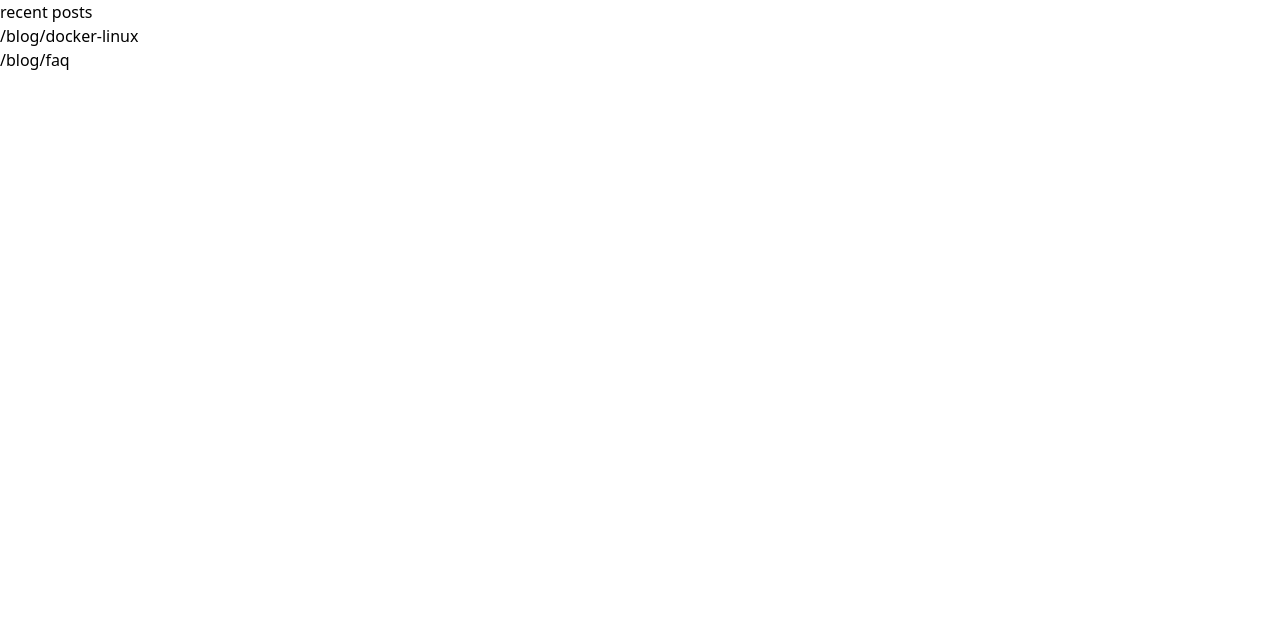
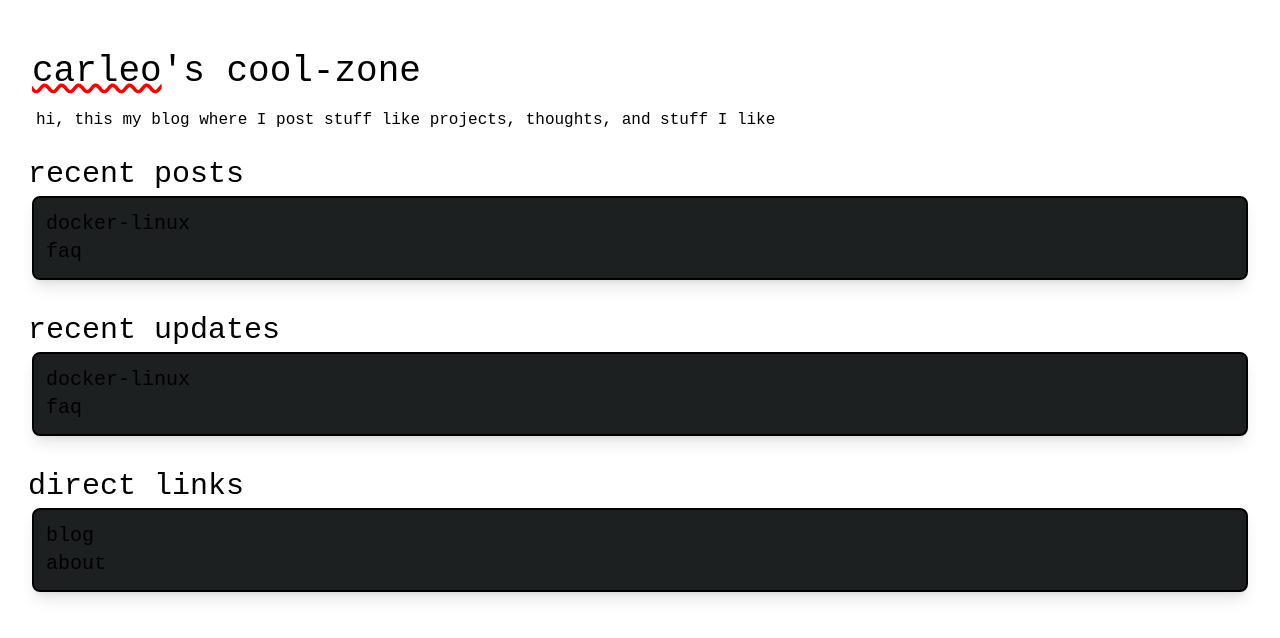
Before and after one commit to carleom/carleozcoolzone, a Next.js app: page / in a window 1280 px wide. Shown: the top 638 px of the page. Built offline with nearby package versions, Linux system fonts and the light colour scheme.

Commit message:
index done

```diff
--- a/pages/_document.js
+++ b/pages/_document.js
@@ -2,9 +2,9 @@ import { Html, Head, Main, NextScript } from 'next/document'
 
 export default function Document() {
   return (
-    <Html lang="en" className='dark bg-bg2'>
+    <Html lang="en" className='dark'>
       <Head />
-      <body className='bg4'>
+      <body className='bg-bg2 p-7'>
         <Main />
         <NextScript />
       </body>
--- a/pages/index.js
+++ b/pages/index.js
@@ -3,23 +3,88 @@ import fs from "fs";
 
 const Home = ({ slugs }) => {
   return(
+    <>
+      <Intro />
+      <div className="space-y-8">
         <RecentPosts slugs={slugs}/>
+        <RecentUpdates slugs={slugs}/>
+        <DirectLinks/>
+      </div>
+    </>
   )
 };
 
 const RecentPosts = ({slugs}) => {
   return(
     <div>
-    <h3 className="bg_h">recent posts</h3>
+      <h3 className="text-blue text-3xl">recent posts</h3>
+      <Container>
       {slugs.map(slug => {
             return (
-        <div className="" key={slug}>
-          <Link href={"/blog/" + slug}>
-            {"/blog/" + slug}
+              <div key={slug}>
+                <Link href={"/blog/" + slug} className="text-xl">
+                  {slug}
                 </Link>
               </div>
             );
       })}
+      </Container>
+    </div>
+  )
+}
+
+const RecentUpdates = ({slugs}) => {
+  return(
+    <div>
+      <h3 className="text-purpleDim text-3xl">recent updates</h3>
+      <Container>
+      {slugs.map(slug => {
+            return (
+              <div key={slug}>
+                <Link href={"/blog/" + slug}>
+                  {slug}
+                </Link>
+              </div>
+            );
+          })}
+      </Container>
+    </div>
+  )
+}
+
+const Container = (props) => {
+  return (
+    <div className="
+    bg-bg_h
+      rounded-lg
+      m-1 p-3
+      text-fg1
+      border-2 border-black
+      shadow-lg
+      flex flex-col
+      text-xl">
+      {props.children}
+    </div>
+  )
+}
+
+const Intro = () => {
+  return (
+    <div className="mb-6">
+      <h1 className="text-orange text-4xl pl-1 pt-6 pb-4"><span>carleo</span>'s cool-zone</h1>
+      <p className="text-fg ml-2">hi, this my blog where I post stuff like projects, thoughts, and stuff I like</p>
+    </div>
+  )
+}
+
+const DirectLinks = () => {
+  return (
+    <div>
+      <h3 className="text-3xl text-yellow">direct links</h3>
+      <Container>
+        <Link href={"/blog"}>blog</Link>
+        <Link href={"/about"}>about</Link>
+      </Container>
     </div>
   )
 }
--- a/styles/globals.css
+++ b/styles/globals.css
@@ -2,3 +2,12 @@
 @tailwind components;
 @tailwind utilities;
 @import url("./theme.css");
+@import url('https://fonts.googleapis.com/css2?family=Fira+Code:wght@300;400&display=swap');
+
+html {
+    font-family: 'Fira Code', monospace;
+}
+
+h1 > span {
+    text-decoration: underline wavy red;
+}
--- a/tailwind.config.js
+++ b/tailwind.config.js
@@ -29,7 +29,7 @@ module.exports = {
       aqua: 'var(--aqua)',
       orange: 'var(--orange)',
       gray: 'var(--gray)',
-
+      black: 'rgb(0 0 0)',
       redDim: 'var(--red-dim)',
       greenDim: 'var(--green-dim)',
       yellowDim: 'var(--yellow-dim)',
```
Lines whose indentation alone changed are shown as unchanged.
